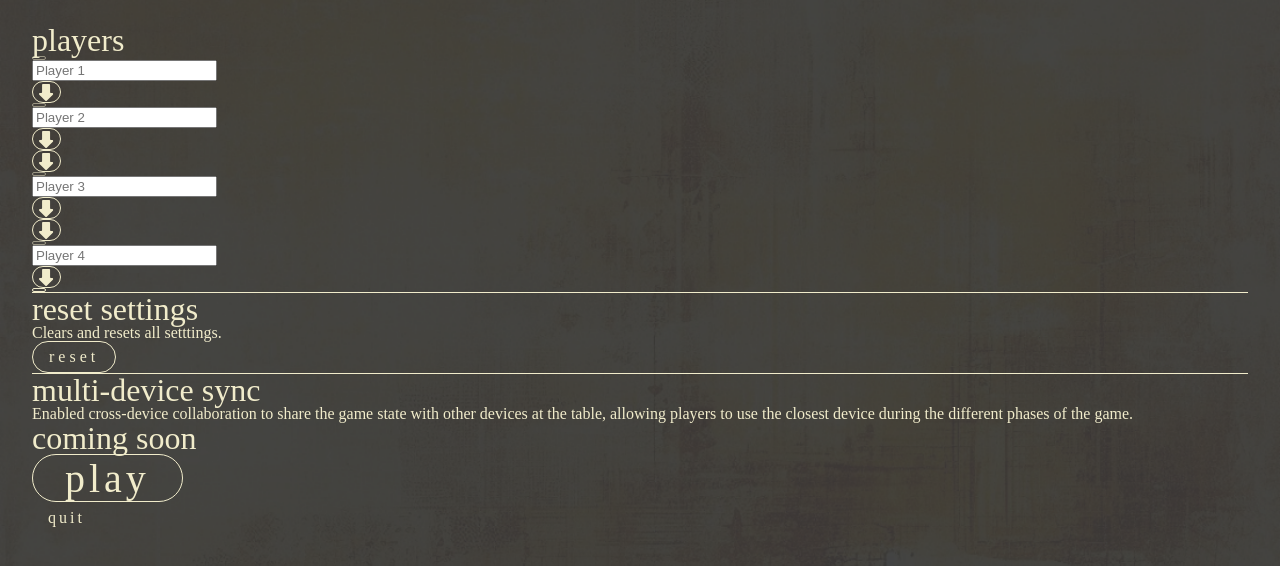
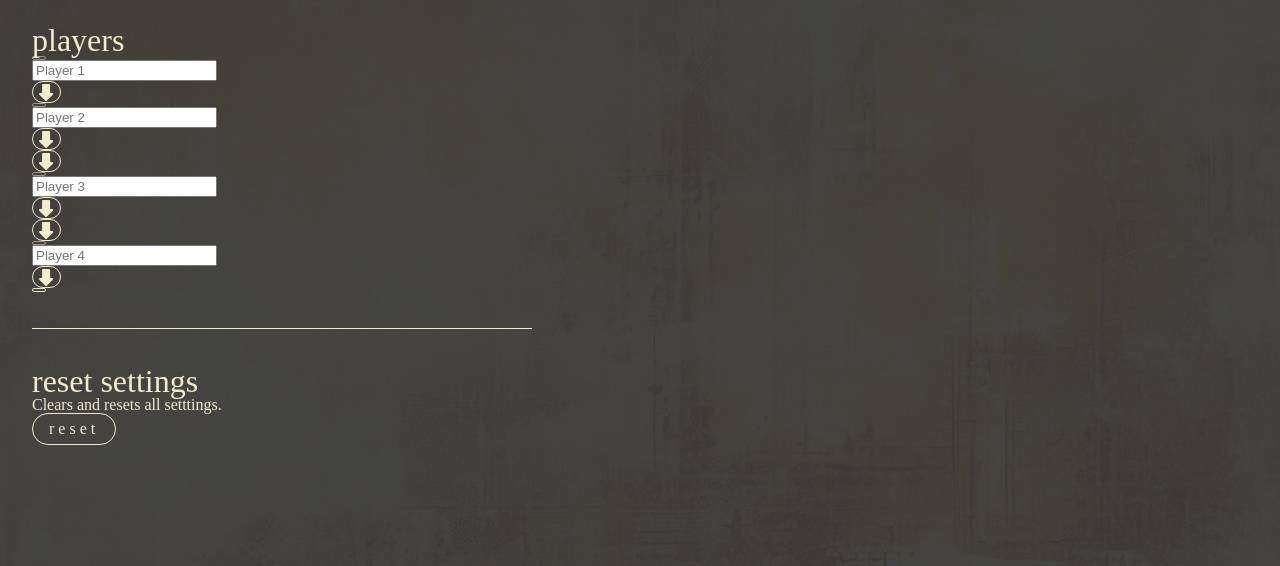
Before and after one commit to KenOkerlund/salem-moderator, a React (Vite) app: page /settings in a window 1280 px wide. Shown: the top 566 px of the page. Built offline with nearby package versions, Linux system fonts and the light colour scheme; a web font is replaced by a local one.

Commit message:
small changes to settings layout

```diff
--- a/src/views/Settings.tsx
+++ b/src/views/Settings.tsx
@@ -1,12 +1,13 @@
-import LineBreak from '../elements/LineBreak';
-import Footer from './Components/Footer';
-import MultiSync from './Components/MultiSync';
+import { useNavigate } from 'react-router-dom';
+import { Footer } from './Components/footer/footer';
 import PlayersList from './Components/PlayerSettings';
 import ResetSettings from './Components/ResetSettings';
+import LineBreak from '../elements/LineBreak';
 import useSettings from './use-settings';
+import styles from './settings.module.css';
 
 function Settings() {
-
+	const navigate = useNavigate();
 	const {
 		players,
 		changePlayerName,
@@ -21,7 +22,8 @@ function Settings() {
 
 	// console.log(players);
 	return (
-		<div className="settings-page">
+		<>
+			<div className={styles.settings}>
 				<PlayersList
 					players={players}
 					changePlayerName={changePlayerName}
@@ -32,12 +34,19 @@ function Settings() {
 					movePlayerDown={movePlayerDown}
 					movePlayerUp={movePlayerUp}
 				/>
+
 				<LineBreak />
+
 				<ResetSettings onReset={resetPlayers} />
-			<LineBreak />
-			<MultiSync />
-			<Footer />
 			</div>
+			<Footer
+				autoLeft
+				onPrimaryClick={() => navigate('/select-phase')}
+				primaryButtonText='Play'
+				onSecondaryClick={() => navigate('/')}
+				secondaryButtonText='Quit'
+			/>
+		</>
 	);
 }
 
--- /dev/null
+++ b/src/views/settings.module.css
@@ -0,0 +1,7 @@
+.settings {
+	display: flex;
+	flex-direction: column;
+	flex: 1;
+	gap: 36px;
+	max-width: 500px;
+}
```
Lines whose indentation alone changed are shown as unchanged.
